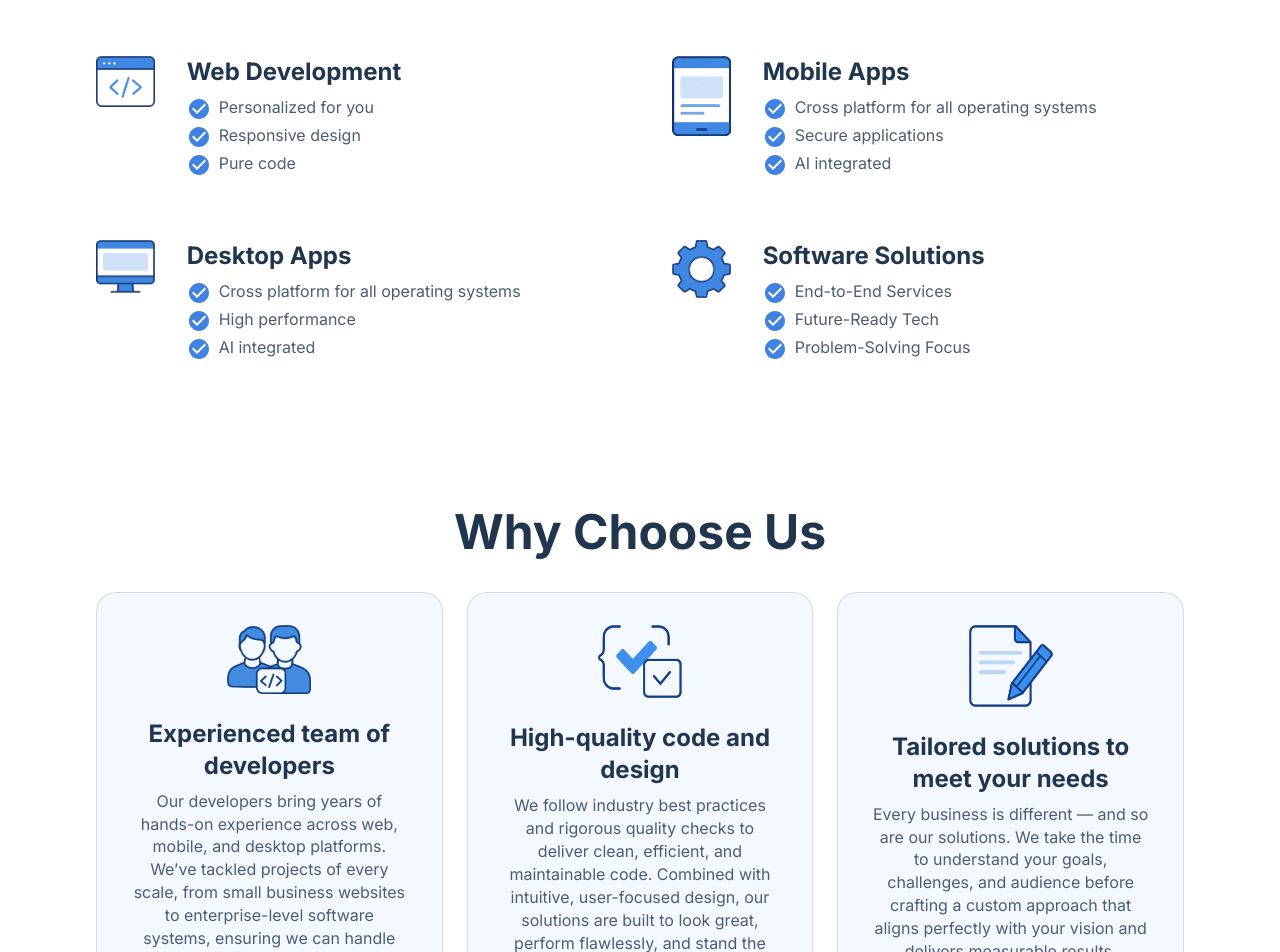
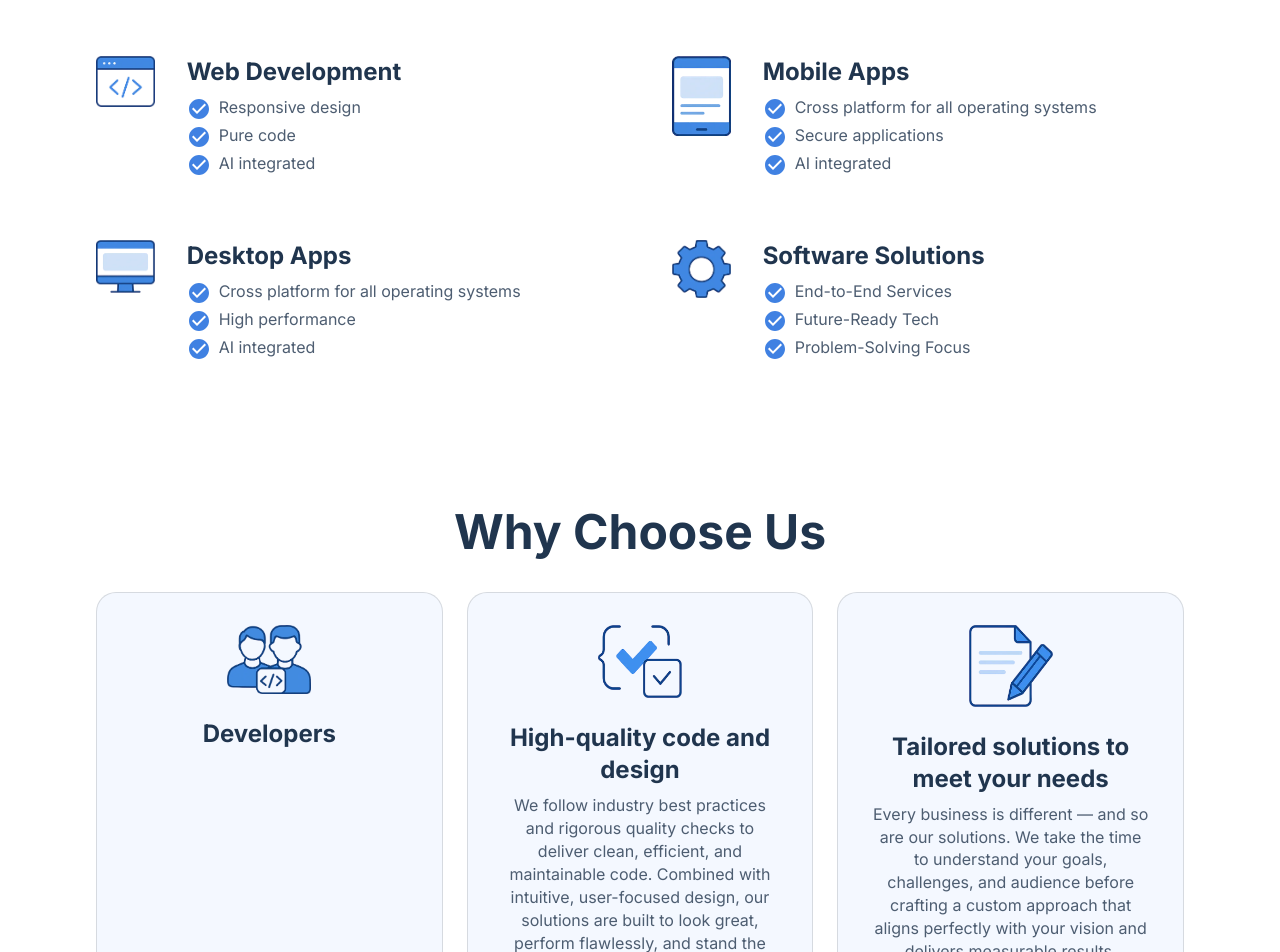
Before and after one commit to nefara-bg/Nefara-Web, a React (Vite) app in the folder client/: page /en in a window 1280 px wide. Shown: the part 920-1872 px from the top of the page. Built offline with nearby package versions, Linux system fonts and the light colour scheme.

Commit message:
Why choose us text

```diff
--- a/client/src/components/Header/Header.jsx
+++ b/client/src/components/Header/Header.jsx
@@ -27,7 +27,7 @@ const Header = () => {
                             }
                         }}
                     />
-                    <Typography variant="h5" color="#0d3163">Nefara</Typography>
+                    <Typography variant="h5" sx={{ userSelect: "none" }} color="#0d3163">Nefara</Typography>
                 </Stack>
 
                 <Stack flex={1} direction={"row"} alignItems={"center"} justifyContent={"end"} gap={{ xs: 3, lg: 5 }} sx={{ display: { xs: "none", md: "flex" } }}>
--- a/client/src/translation/bg.json
+++ b/client/src/translation/bg.json
@@ -12,7 +12,7 @@
     },
     "hero": {
         "title": "Разработка на софтуерни решения",
-        "content": "В Nefara ние създаваме уеб, мобилни и десктоп приложения, които помагат на вашия бизнес да расте. Освен основната ни експертиза в разработката, ние разработваме и AI решения, които повишават ефективността и отварят нови възможности.",
+        "content": "В Nefara ние създаваме уеб, мобилни и десктоп приложения, които помагат на Вашия бизнес да расте. Освен основната ни експертиза в разработката, ние създаваме и AI решения, които повишават ефективността и отварят нови възможности.",
         "button": "Започнете Сега"
     },
     "services": {
@@ -53,16 +53,16 @@
     "about": {
         "title": "Защо Да Изберете Нас",
         "devs": {
-            "title": "Опитен екип от разработчици",
-            "content": "Нашите разработчици имат дългогодишен практически опит в областта на уеб, мобилните и десктоп платформите. Работили сме по проекти от всякакъв мащаб, от уебсайтове за малки фирми до софтуерни системи на корпоративно ниво, което ни дава увереност, че можем ефективно да се справим с вашите уникални предизвикателства."
+            "title": "Екип",
+            "content": "Ние сме отбор от младежи с множество извоювани постижения сред състезания, включително най-големият международен ученически хакатон в света. Възпитаници сме на ТУЕС към ТУ София - най-добрата ИТ гимназия на Балканския полуостров. От ранна възраст работим по софтуерни проекти с интеграция на изкуствен интелект, а наш член вече има няколко публикувани научни трудове."
         },
         "code": {
-            "title": "Висококачествени код и дизайн",
-            "content": "Ние следваме най-добрите практики в бранша и строги проверки за качество, за да предоставим чист, ефективен и лесен за поддръжка код. В комбинация с интуитивен, ориентиран към потребителя дизайн, нашите решения са създадени, за да изглеждат страхотно, да работят безупречно и да издържат изпитанието на времето."
+            "title": "Ефективност",
+            "content": "От нашия опит сред хакатони и състезания сме добили ефективност и бързина в писането на код. Гарантираме бързи, ефикасни и персонализирани услуги на завършено и професионално ниво, както и тяхната поддръжка при желание на клиента."
         },
         "solutions": {
-            "title": "Индивидуални решения, съобразени с вашите нужди",
-            "content": "Всеки бизнес е различен – и нашите решения също. Ние отделяме време, за да разберем Вашите цели, предизвикателства и аудитория, преди да изработим индивидуален подход, който да съответства напълно на визия Ви и да доведе до измерими резултати."
+            "title": "Код",
+            "content": "Кодът ни е изцяло ръчно написан от нас без странични услуги, които да Ви създават допълнителни разходи. Стремим се да сме в крак с тенденциите и използваме най-новите технологии като ReactJS, React Native, ThreeJS, Motion, ElectronJS, Java Spring Boot, Django Rest Framework, FastAPI, NodeJS, PyTorch, Pandas, TensorFlow, Cloud Services, Docker."
         }
     },
     "contact": {
--- a/client/src/translation/en.json
+++ b/client/src/translation/en.json
@@ -20,9 +20,9 @@
         "web": {
             "title": "Web Development",
             "content": {
-                "content1": "Personalized for you",
-                "content2": "Responsive design",
-                "content3": "Pure code"
+                "content1": "Responsive design",
+                "content2": "Pure code",
+                "content3": "AI integrated"
             }
         },
         "mobile": {
@@ -53,8 +53,8 @@
     "about": {
         "title": "Why Choose Us",
         "devs": {
-            "title": "Experienced team of developers",
-            "content": "Our developers bring years of hands-on experience across web, mobile, and desktop platforms. We’ve tackled projects of every scale, from small business websites to enterprise-level software systems, ensuring we can handle your unique challenges with skill and confidence."
+            "title": "Developers",
+            "content": ""
         },
         "code": {
             "title": "High-quality code and design",
```
